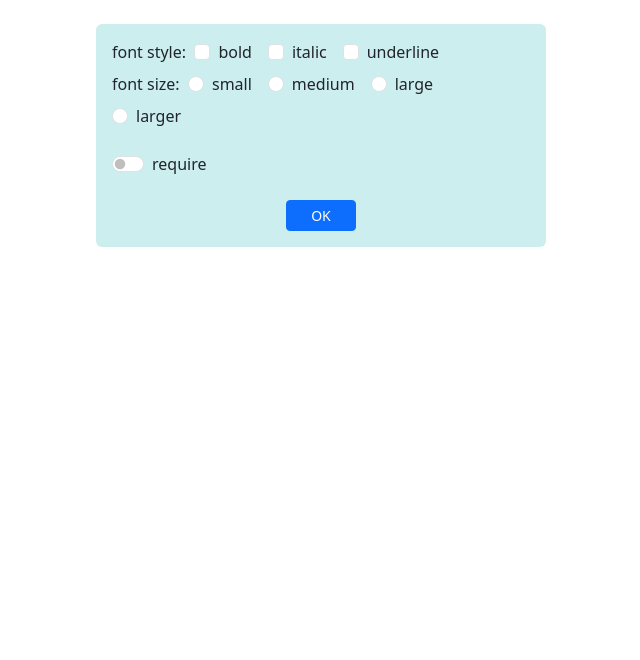
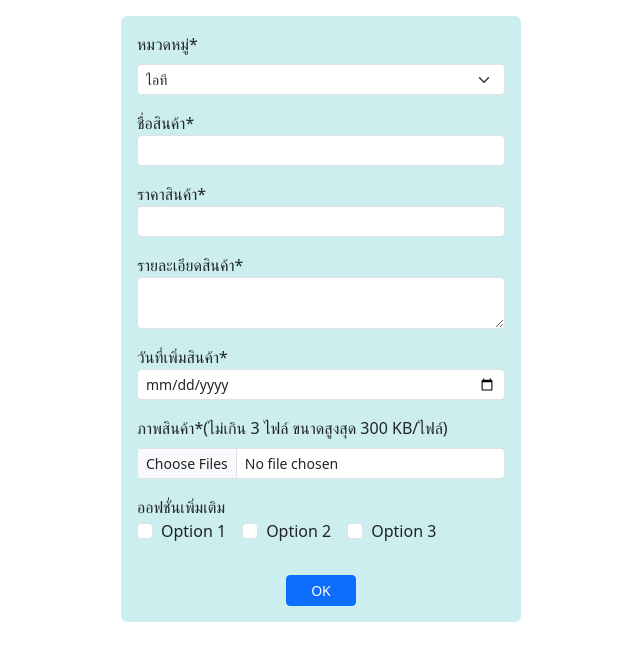
Before and after one commit to jetsada437/app1, a React (Create React App) app: page / in a window 1280 px wide. Shown: the top 660 px of the page, without its empty margins (319-959 px from the left). Built offline with nearby package versions, Linux system fonts and the light colour scheme.

Commit message:
create form-validation.js
create form-validation.js

```diff
--- a/package.json
+++ b/package.json
@@ -9,6 +9,7 @@
     "bootstrap": "^5.3.2",
     "react": "^18.2.0",
     "react-dom": "^18.2.0",
+    "react-hook-form": "^7.51.0",
     "react-router-dom": "^6.22.0",
     "react-scripts": "5.0.1",
     "web-vitals": "^2.1.4"
--- a/src/App.js
+++ b/src/App.js
@@ -1,8 +1,9 @@
 import React from 'react';
 import FormText from './form-text';
 import Formcheck from './form-check';
+import FormValidation from './form-validation';
 
 function App() {
-  return <Formcheck/>
+  return <FormValidation/>
 }
 export default App
--- /dev/null
+++ b/src/form-validation.js
@@ -0,0 +1,96 @@
+import React from "react";
+import { useForm } from "react-hook-form";
+
+export default function FormValidation() {
+    const cats = [['100', 'ไอที'], ['200', 'เครื่องจักรกล'], ['300', 'เคมีภัณฑ์']]
+    const opts = ['Option 1', 'Option 2', 'Option 3']
+    const inputFile = React.createRef()
+
+    const { register, handleSubmit, formState: { errors } } = useForm()
+
+    const onSubmitForm = (event) => {
+        let maxNumFiles = 3
+        let maxSize = 300
+        if (inputFile.current.files.length > maxNumFiles) {
+            alert('เลือกได้ไม่เกิน ${maxNumFiles} ไฟล์')
+            event.preventDefault()
+            return
+        }
+        for (let f of inputFile.current.files) {
+            if (f.size > maxSize * 1000) {
+                alert('ขนาดของแต่ละไฟล์ต้องไม่เกิน $maxSize')
+                event.preventDefault()
+                return
+            }
+        }
+    }
+    const err = {
+        fontSize: 'smaller',
+        color: 'red'
+    }
+
+    return (
+        <div className="mt-3 mb-5 mx-auto p-3 rounded"
+            style={{ width: '400px', background: '#cee' }}>
+
+            <form onSubmit={handleSubmit(onSubmitForm)}>
+                <div className="form-group mb-3">
+                    <label htmlFor="cats" className="form-label">หมวดหมู่*</label>
+                    <select id="cats" className="form-select form-select-sm">
+                        {
+                            cats.map(item => {
+                                return <option value={item[0]}>{item[1]}</option>
+                            })
+                        }
+                    </select>
+                </div>
+                <div className="form-group mb-3">
+                    <label htmlFor="name">ชื่อสินค้า*</label>
+                    <input type="text" id="name" name="name" maxLength="50"
+                        className="form-control form-control-sm"
+                        {...register('name', { required: true, maxLength: 30 })} />
+                    {errors.name && <div style={err}>กรุณาระบุชื่อสินค้า</div>}
+                </div>
+                <div className="form-group mb-3">
+                    <label htmlFor="price">ราคาสินค้า*</label>
+                    <input type="number" id="price" name="price" min="0" step="any"
+                        className="form-control form-control-sm"
+                        {...register('price', { validate: value => parseFloat(value) > 0 })} />
+                    {errors.price && <div style={err}>กำหนดราคาเป็นตัวเลขที่มากกว่า 0</div>}
+                </div>
+                <div className="form-group mb-3">
+                    <label htmlFor="detail">รายละเอียดสินค้า*</label>
+                    <textarea id="detail" name="detail" rows="2" maxLength="250"
+                        className="form-control form-control-sm"
+                        {...register('detail', { required: true, minLength: 1, maxLength: 200 })}>
+                    </textarea>
+                    {errors.detail && <div style={err}>ต้องกำหนดรายละเอียดสินค้า</div>}
+                </div>
+                <div className="form-group mb-3">
+                    <label htmlFor="dateAdded">วันที่เพิ่มสินค้า*</label>
+                    <input type="date" id="dateAdded" name="dateAdded"
+                        className="form-control form-control-sm" />
+                </div>
+                <div className="form-group mb-3">
+                    <label htmlFor="file" className="form-label">ภาพสินค้า*(ไม่เกิน 3 ไฟล์ ขนาดสูงสุด 300 KB/ไฟล์)</label>
+                    <input type="file" id="file" accept="image/*"
+                        className="form-control form-control-sm" ref={inputFile} multiple />
+                </div>
+                <div>ออฟชั่นเพิ่มเติม</div>
+                {
+                    opts.map((opt, i) => {
+                        return (
+                            <div className="form-check form-check-inline mb-2">
+                                <input type="checkbox" id={'opt' + i} value={opt} className="form-check-input" />
+                                <label htmlFor={'opt' + i} className="form-check-label">{opt}</label>
+                            </div>
+                        )
+                    })
+                }
+                <div className="text-center mt-4">
+                    <button className="btn btn-primary btn-sm px-4">OK</button>
+                </div>
+            </form>
+        </div>
+    )
+}
```
Also changed, not shown: src/form-check.js (line endings or trailing spaces), 1 other file (tests, documents, lock files or other folders).
